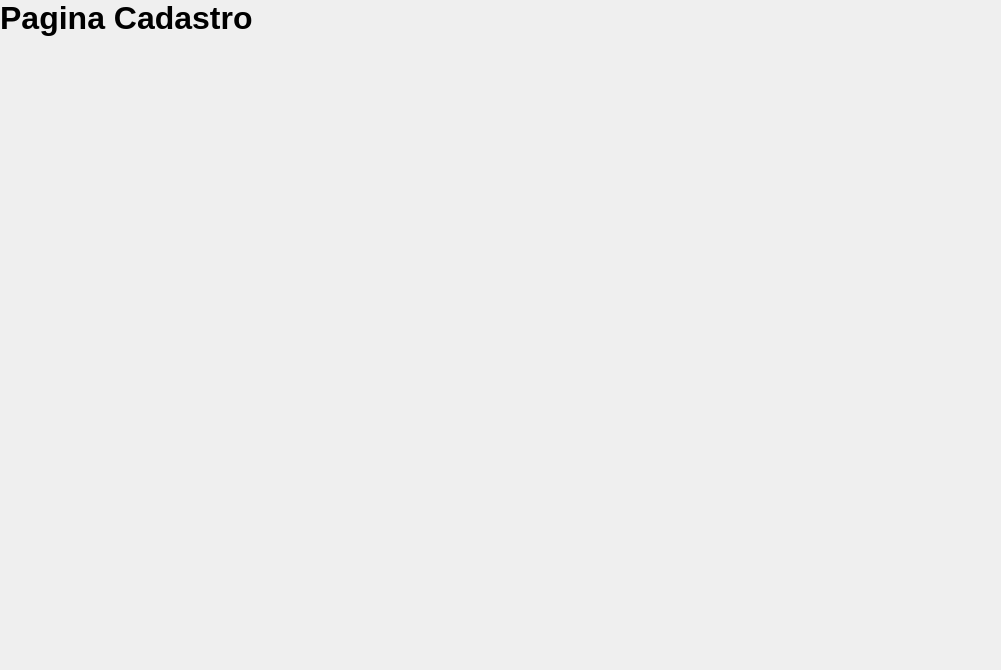
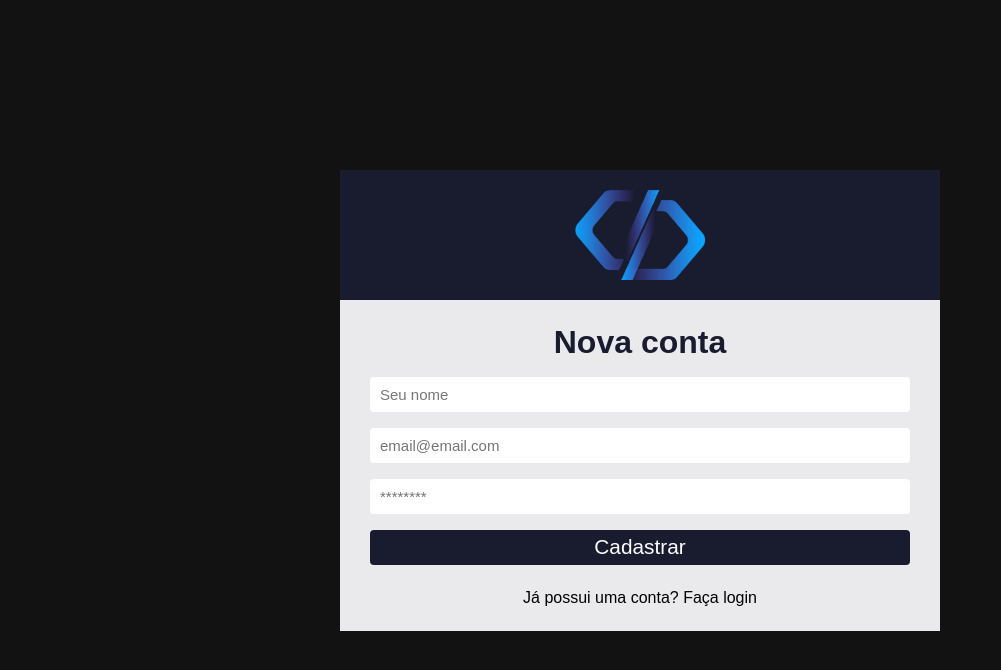
Before and after one commit to g-freitas/helpdeskapp, a React (Create React App) app: page /register in a window 1280 px wide. Shown: the top 670 px of the page, without its empty margins (0-1001 px from the left). Built offline with nearby package versions, Linux system fonts and the light colour scheme.

Commit message:
Creating registration page

```diff
--- a/src/pages/SignUp/index.js
+++ b/src/pages/SignUp/index.js
@@ -1,8 +1,49 @@
+import { useState } from 'react'
+import logo from '../../assets/logo.png';
+import { Link } from 'react-router-dom'
 
 export default function SignUp(){
-    return(
-        <div>
-            <h1>Pagina Cadastro</h1>
+  const [name, setName] = useState('');
+  const [email, setEmail] = useState('');
+  const [password, setPassword] = useState('');
+
+
+  return(
+    <div className="container-center">
+      <div className="login">
+        <div className="login-area">
+          <img src={logo} alt="Logo do sistema de chamados" />
         </div>
-    )
+
+        <form>
+          <h1>Nova conta</h1>
+          <input
+            type="text"
+            placeholder="Seu nome"
+            value={name}
+            onChange={ (e) => setName(e.target.value) }
+          />
+
+          <input
+            type="text"
+            placeholder="email@email.com"
+            value={email}
+            onChange={ (e) => setEmail(e.target.value) }
+          />
+
+          <input
+            type="password"
+            placeholder="********"
+            value={password}
+            onChange={ (e) => setPassword(e.target.value) }
+          />
+
+          <button type="submit">Cadastrar</button>
+        </form>
+
+        <Link to="/">Já possui uma conta? Faça login</Link>
+
+      </div>
+    </div>
+  )
 }
```
